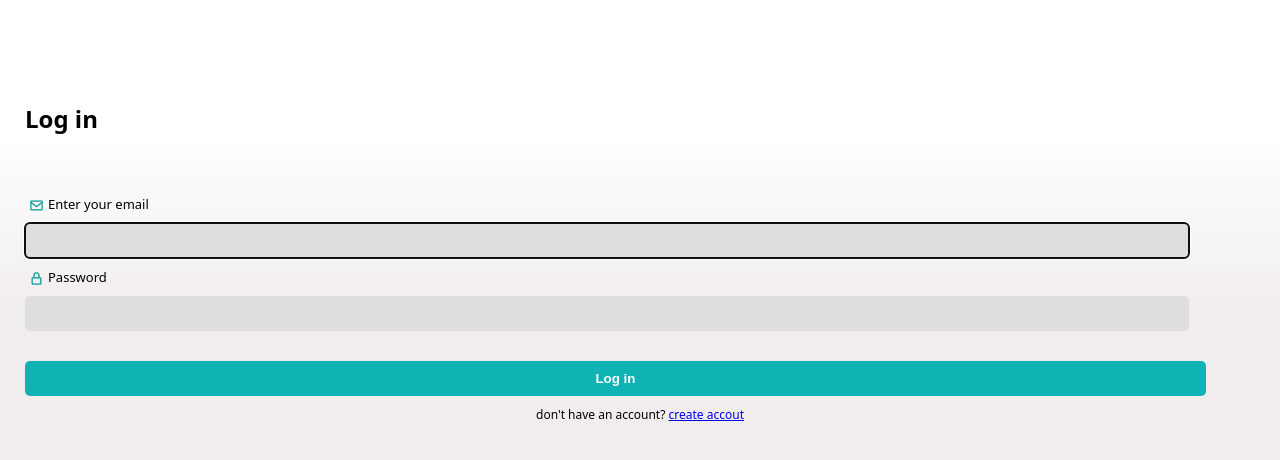
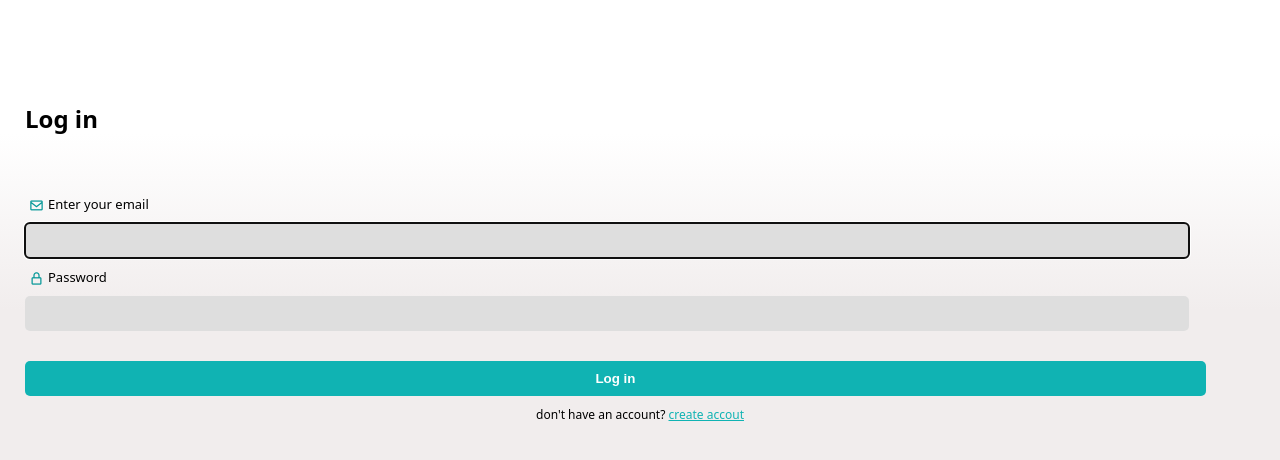
Before and after one commit to ajdave1/goport, a plain HTML site: page index.html in a window 1280 px wide. Shown: the part 118-578 px from the top of the page. Drawn offline with nearby package versions, Linux system fonts and the light colour scheme; no server answers.

Commit message:
Update index.html

```diff
--- a/index.html
+++ b/index.html
@@ -27,7 +27,7 @@
                 <label for="password"><i class='bx bx-lock-alt'></i>Password</label>
                 <input type="password" class="user-password" id="user-password" name="password" required>
                 <input type="submit" id="login-btn" class="login-button" value="Log in">
-                <div>don't have an account? <a href="#create-account" onclick="toggle('create')">create
+                <div class ="toggle">don't have an account? <a href="#create-account" onclick="toggle('create')">create
                         accout</a></div>
             </form>
         </div>
```
